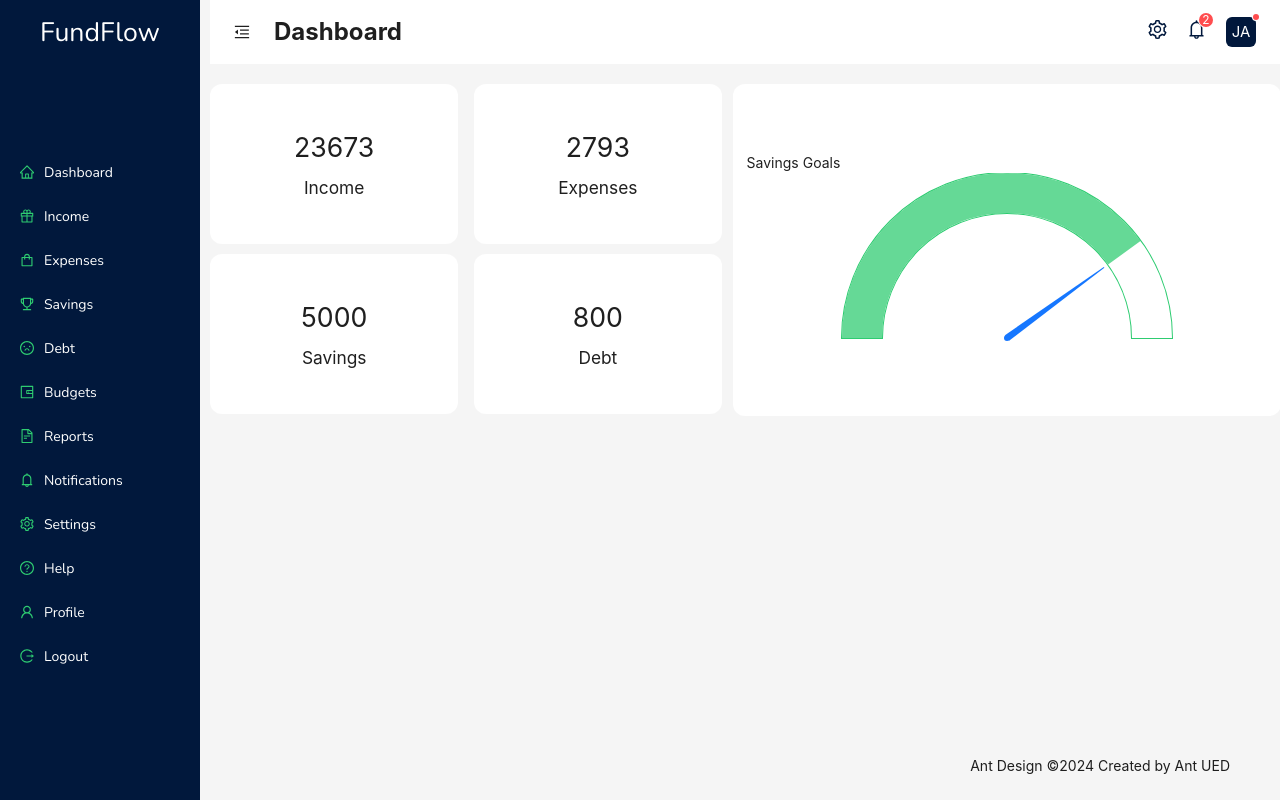
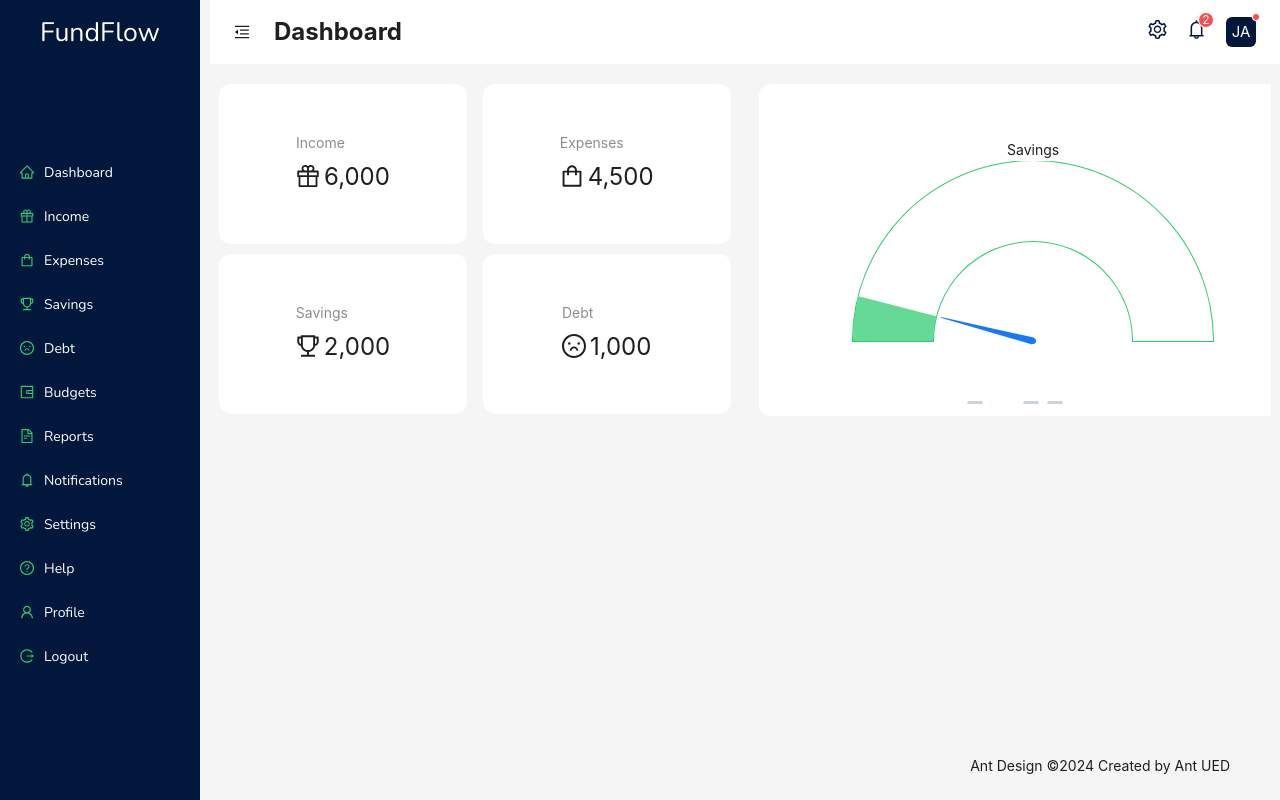
Before and after one commit to Jess-Zino/FundFlow, a React (Vite) app: page /dashboard in a window 1280 px wide. Built offline with nearby package versions, Linux system fonts and the light colour scheme; a web font is replaced by a local one.

Commit message:
Savings Plan Carousel

```diff
--- a/src/App.css
+++ b/src/App.css
@@ -119,3 +119,6 @@ input::placeholder{
 .ant-menu-item-icon{
 color: #2ecc71 !important;
 }
+.slick-dots button{
+  background-color: #00264d!important;
+}
--- a/src/Components/Dialguage.jsx
+++ b/src/Components/Dialguage.jsx
@@ -17,11 +17,11 @@ class DialGauge extends React.Component {
 
   drawGauge() {
     const { maxValue, value } = this.props;
-    const width = 520;
-    const height = 175; // Adjust height to fit text and pointer
-    const margin = 10;
+    const width = 500;
+    const height = 200; // Adjust height to fit text and pointer
+    const margin = 20;
     const radius = Math.min(width, height * 2) / 2 - margin;
-    const thickness = 40;
+    const thickness = 80;
 
     const svg = d3.select(this.svgRef.current)
       .attr('width', width)
--- /dev/null
+++ b/src/Components/SavingPlansCarousel.jsx
@@ -0,0 +1,19 @@
+import React from 'react';
+import { Carousel } from 'antd';
+import Bento from './Bento';
+import DialGauge from './Dialguage';
+
+
+const SavingPlansCarousel = () => {
+  return (
+    <Carousel arrows autoplay  effect="fade" className='w-[40vw] h-[40vh]flex items-center justify-center text-center rounded-xl'>
+
+    <Bento className="rounded-xl" size={42} height={41.5} content={<div><h1>Savings Goals</h1><DialGauge  maxValue={1000} value={200}/></div>}/>
+    <Bento size={42.8} height={41.5} content={<div><h1>Savings</h1><DialGauge  maxValue={1000} value={80}/></div>}/>
+    <Bento size={42.8} height={41.5} content={<div><h1> Goals</h1><DialGauge  maxValue={1000} value={900}/></div>}/>
+    <Bento size={42.8} height={41.5} content={<div><h1>Savis</h1><DialGauge  maxValue={1000} value={1000}/></div>}/>
+  </Carousel>
+  )
+}
+
+export default SavingPlansCarousel
--- a/src/Pages/Dashboard/Dashboard Pages/HomePage.jsx
+++ b/src/Pages/Dashboard/Dashboard Pages/HomePage.jsx
@@ -1,25 +1,33 @@
 import Bento from "../../../Components/Bento"
 import DialGauge from "../../../Components/Dialguage"
+import { Statistic } from 'antd'
+import CountUp from 'react-countup';
+import { GiftOutlined,TrophyOutlined,ShoppingOutlined,FrownOutlined} from '@ant-design/icons';
+import CarouselComp from "../../../Components/SavingPlansCarousel";
 const HomePage = () => {
+    const formatter = (value) => <CountUp end={value} separator="," />;
+
   return (
     <div >
-        <div className="flex flex-row gap-[1%]">
-            <div className="flex flex-col gap-[10px]">
-                <div className="flex flex-row gap-[3%]">
-                    <Bento content={<div className="flex flex-col items-center  justify-center gap-2"><h1 className="text-[20pt]">23673</h1> <h2 className="text-[13pt]">Income</h2></div>} size={20}  height={20}/>
-                    <Bento content={<div className="flex flex-col items-center  justify-center gap-2"><h1 className="text-[20pt]">2793</h1> <h2 className="text-[13pt]">Expenses</h2></div>} size={20}  height={20}/>
+
+        <div className="flex flex-row gap-[1%] justify-around">
+            <div className="flex flex-col gap-[10px] ">
+                <div className="flex flex-row gap-[3%] ">
+                    <Bento content={  <Statistic value={6000}  title={"Income"}  prefix={<GiftOutlined /> } precision={2} formatter={formatter} />} size={20}  height={20}/>
+                    <Bento content={ <Statistic value={4500}  title={"Expenses"}  prefix={<ShoppingOutlined /> } precision={2} formatter={formatter} />} size={20}  height={20}/>
                 </div>
                 <div className="flex flex-row gap-[3%]">
-                    <Bento content={<div className="flex flex-col items-center  justify-center gap-2"><h1 className="text-[20pt]">5000</h1> <h2 className="text-[13pt]">Savings</h2></div>} size={20}  height={20}/>
-                    <Bento content={<div className="flex flex-col items-center  justify-center gap-2"><h1 className="text-[20pt]">800</h1> <h2 className="text-[13pt]">Debt</h2></div>} size={20}  height={20}/>
+                    <Bento content={<Statistic value={2000}  title={"Savings"}  prefix={<TrophyOutlined />} precision={2} formatter={formatter} />} size={20}  height={20}/>
+                    <Bento content={ <Statistic value={1000}  title={"Debt"}  prefix={<FrownOutlined />} precision={2} formatter={formatter} />} size={20}  height={20}/>
                 </div>
             </div>
 
-                <div>
+                <div  className="rounded-xl">
 
-                    <Bento size={42.8} height={41.5} content={<div><h1>Savings Goals</h1><DialGauge  maxValue={1000} value={800}/></div>}/>
+                <CarouselComp/>
                 </div>
             </div>
+
     </div>
   )
 }
```
